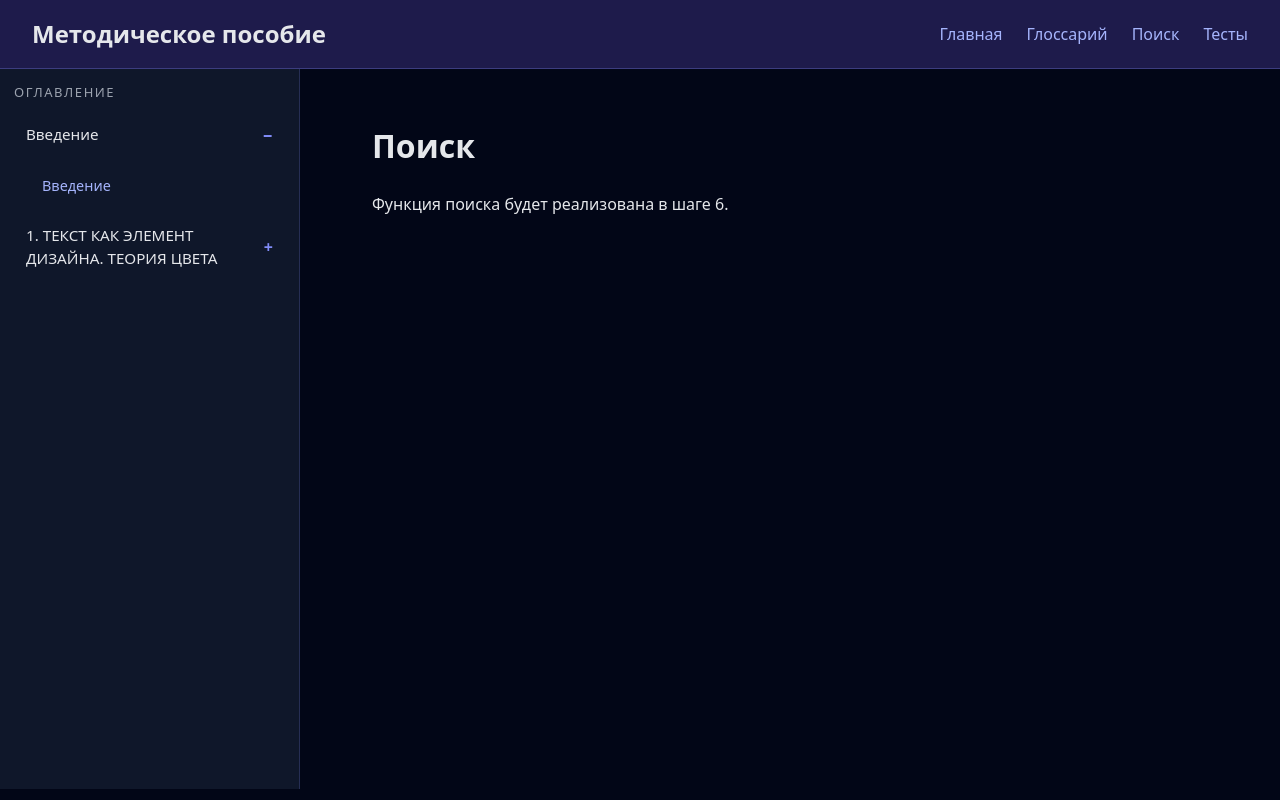
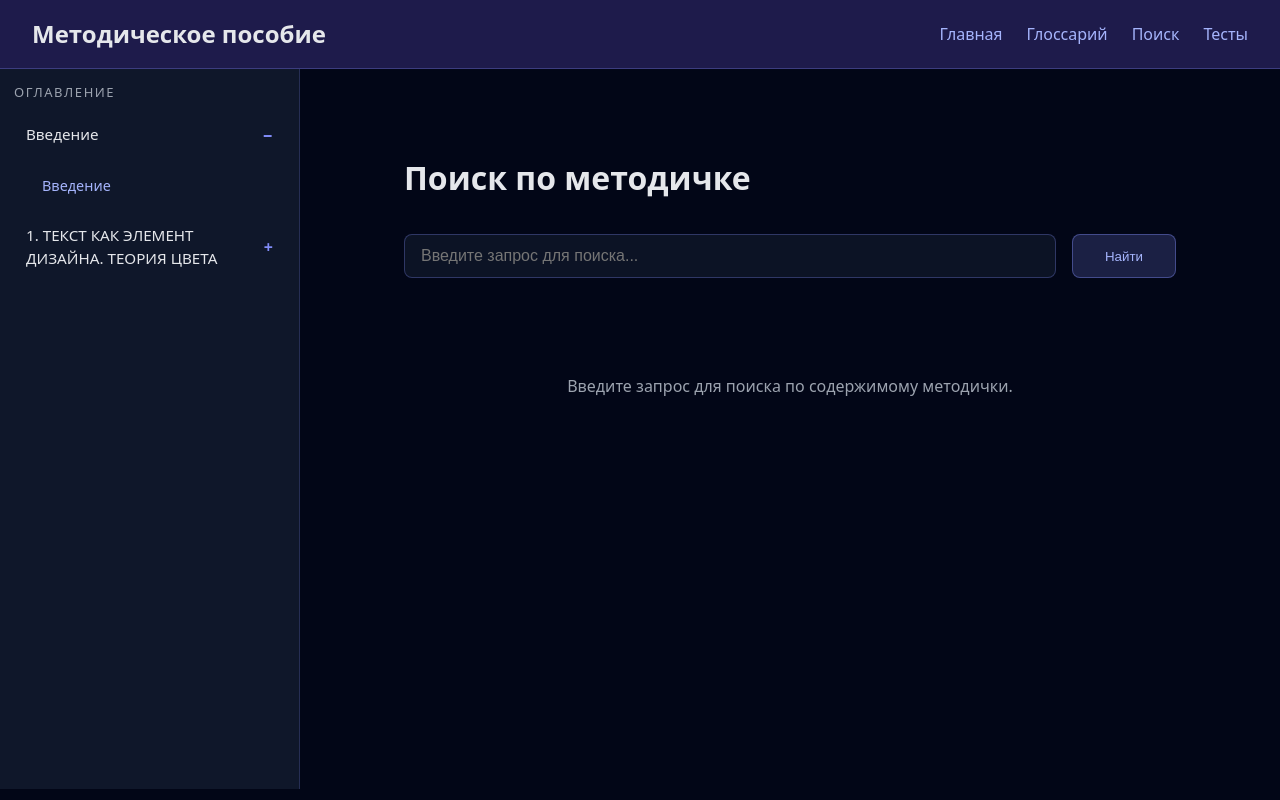
Before and after one commit to Nuwyint/metodichka-site, a React (Vite) app: page /search in a window 1280 px wide. Built offline with nearby package versions, Linux system fonts and the light colour scheme.

Commit message:
feat: full-text search with highlights

```diff
--- a/src/components/reader/AnchorLink.jsx
+++ b/src/components/reader/AnchorLink.jsx
@@ -1,6 +1,6 @@
 import { useState } from "react";
 
-export default function AnchorLink({ id, title }) {
+export default function AnchorLink({ id, title, level = 2 }) {
   const [copied, setCopied] = useState(false);
 
   const copyLink = () => {
@@ -11,11 +11,13 @@ export default function AnchorLink({ id, title }) {
     });
   };
 
+  const HeadingTag = `h${level}`;
+
   return (
     <span className="anchor-link-wrapper">
-      <a href={`#${id}`} className="anchor-link" id={id}>
+      <HeadingTag className="anchor-link" id={id}>
         {title}
-      </a>
+      </HeadingTag>
       <button
         onClick={copyLink}
         className="anchor-copy-btn"
--- a/src/index.css
+++ b/src/index.css
@@ -1,6 +1,7 @@
 @import "./styles/layout.css";
 @import "./styles/read.css";
 @import "./styles/reader.css";
+@import "./styles/search.css";
 
 *,
 *::before,
--- a/src/pages/ReadPage.jsx
+++ b/src/pages/ReadPage.jsx
@@ -65,7 +65,7 @@ export default function ReadPage() {
       {chapter.short && <p className="chapter-short">{chapter.short}</p>}
 
       <article className="section-content">
-        <AnchorLink id={section.id} title={section.title} />
+        <AnchorLink id={section.id} title={section.title} level={2} />
         <div className="section-blocks">
           {section.blocks.map((block, idx) => {
             const blockId = block.type === "heading"
@@ -76,7 +76,7 @@ export default function ReadPage() {
               <div key={idx} className="block" id={blockId || undefined}>
                 {block.type === "text" && <p>{block.content}</p>}
                 {block.type === "heading" && (
-                  <AnchorLink id={blockId} title={block.content} />
+                  <AnchorLink id={blockId} title={block.content} level={block.level || 3} />
                 )}
                 {block.type === "list" && (
                   block.listType === "ordered" ? (
--- a/src/pages/SearchPage.jsx
+++ b/src/pages/SearchPage.jsx
@@ -1,9 +1,72 @@
+import { useState } from "react";
+import { Link } from "react-router-dom";
+import { searchHandbook, highlightMatches } from "../utils/search";
+import "../styles/search.css";
+
 export default function SearchPage() {
-  // TODO: Будет реализовано в шаге 6
+  const [query, setQuery] = useState("");
+  const [results, setResults] = useState([]);
+
+  const handleSearch = (e) => {
+    e.preventDefault();
+    if (query.trim()) {
+      const searchResults = searchHandbook(query);
+      setResults(searchResults);
+    } else {
+      setResults([]);
+    }
+  };
+
   return (
     <div className="search-page">
-      <h1>Поиск</h1>
-      <p>Функция поиска будет реализована в шаге 6.</p>
+      <h1>Поиск по методичке</h1>
+
+      <form onSubmit={handleSearch} className="search-form">
+        <input
+          type="text"
+          value={query}
+          onChange={(e) => setQuery(e.target.value)}
+          placeholder="Введите запрос для поиска..."
+          className="search-input"
+        />
+        <button type="submit" className="search-btn">
+          Найти
+        </button>
+      </form>
+
+      {results.length > 0 && (
+        <div className="search-results">
+          <p className="results-count">Найдено результатов: {results.length}</p>
+          {results.map((result, idx) => (
+            <div key={idx} className="search-result-item">
+              <h3>
+                <Link to={`/read/${result.chapterId}/${result.sectionId}`}>
+                  {result.chapterTitle} → {result.sectionTitle}
+                </Link>
+              </h3>
+              <div className="result-snippets">
+                {result.matches.slice(0, 3).map((match, matchIdx) => (
+                  <p key={matchIdx} className="result-snippet">
+                    ...{highlightMatches(match.snippet, query)}...
+                  </p>
+                ))}
+              </div>
+            </div>
+          ))}
+        </div>
+      )}
+
+      {query && results.length === 0 && (
+        <div className="search-empty">
+          <p>Ничего не найдено. Попробуйте другой запрос.</p>
+        </div>
+      )}
+
+      {!query && (
+        <div className="search-empty">
+          <p>Введите запрос для поиска по содержимому методички.</p>
+        </div>
+      )}
     </div>
   );
 }
--- /dev/null
+++ b/src/styles/search.css
@@ -0,0 +1,105 @@
+/* Search Page Styles */
+.search-page {
+  max-width: 900px;
+  margin: 0 auto;
+  padding: 2rem;
+}
+
+.search-form {
+  display: flex;
+  gap: 1rem;
+  margin: 2rem 0;
+}
+
+.search-input {
+  flex: 1;
+  padding: 0.75rem 1rem;
+  background: rgba(15, 23, 42, 0.8);
+  border: 1px solid rgba(129, 140, 248, 0.3);
+  border-radius: 8px;
+  color: #e5e7eb;
+  font-size: 1rem;
+}
+
+.search-input:focus {
+  outline: none;
+  border-color: rgba(129, 140, 248, 0.6);
+  box-shadow: 0 0 0 3px rgba(129, 140, 248, 0.1);
+}
+
+.search-btn {
+  padding: 0.75rem 2rem;
+  background: rgba(129, 140, 248, 0.2);
+  border: 1px solid rgba(129, 140, 248, 0.4);
+  border-radius: 8px;
+  color: #a5b4fc;
+  font-weight: 500;
+  cursor: pointer;
+  transition: all 0.2s;
+}
+
+.search-btn:hover {
+  background: rgba(129, 140, 248, 0.3);
+  border-color: rgba(129, 140, 248, 0.6);
+}
+
+.search-results {
+  margin-top: 2rem;
+}
+
+.results-count {
+  color: #9ca3af;
+  margin-bottom: 1.5rem;
+}
+
+.search-result-item {
+  margin-bottom: 2rem;
+  padding: 1.5rem;
+  background: rgba(15, 23, 42, 0.5);
+  border: 1px solid rgba(129, 140, 248, 0.2);
+  border-radius: 8px;
+}
+
+.search-result-item h3 {
+  margin: 0 0 1rem 0;
+  font-size: 1.25rem;
+}
+
+.search-result-item h3 a {
+  color: #a5b4fc;
+  text-decoration: none;
+}
+
+.search-result-item h3 a:hover {
+  color: #818cf8;
+  text-decoration: underline;
+}
+
+.result-snippets {
+  display: flex;
+  flex-direction: column;
+  gap: 0.75rem;
+}
+
+.result-snippet {
+  margin: 0;
+  padding: 0.75rem;
+  background: rgba(15, 23, 42, 0.8);
+  border-radius: 6px;
+  color: #d1d5db;
+  line-height: 1.6;
+}
+
+.search-highlight {
+  background: rgba(251, 191, 36, 0.3);
+  color: #fbbf24;
+  padding: 0.1rem 0.2rem;
+  border-radius: 3px;
+  font-weight: 500;
+}
+
+.search-empty {
+  text-align: center;
+  padding: 3rem;
+  color: #9ca3af;
+}
--- /dev/null
+++ b/src/utils/search.js
@@ -0,0 +1,121 @@
+/**
+ * Утилиты для поиска по методичке
+ */
+
+import { handbook } from "../data/handbook";
+
+/**
+ * Нормализация текста для поиска
+ */
+function normalizeText(text) {
+  return text
+    .toLowerCase()
+    .trim()
+    .replace(/[^\w\sа-яё]/gi, '');
+}
+
+/**
+ * Поиск по методичке
+ */
+export function searchHandbook(query) {
+  if (!query || query.trim().length === 0) {
+    return [];
+  }
+
+  const normalizedQuery = normalizeText(query);
+  const results = [];
+
+  handbook.forEach((chapter) => {
+    chapter.sections.forEach((section) => {
+      const sectionMatches = [];
+
+      section.blocks.forEach((block, blockIndex) => {
+        let text = '';
+
+        if (block.type === 'text') {
+          text = block.content || '';
+        } else if (block.type === 'heading') {
+          text = block.content || '';
+        } else if (block.type === 'list' && block.items) {
+          text = block.items.join(' ');
+        }
+
+        const normalizedText = normalizeText(text);
+        if (normalizedText.includes(normalizedQuery)) {
+          // Находим позицию совпадения
+          const matchIndex = normalizedText.indexOf(normalizedQuery);
+          const contextStart = Math.max(0, matchIndex - 50);
+          const contextEnd = Math.min(normalizedText.length, matchIndex + normalizedQuery.length + 50);
+          const snippet = text.substring(contextStart, contextEnd);
+
+          sectionMatches.push({
+            blockIndex,
+            snippet,
+            matchIndex: matchIndex - contextStart
+          });
+        }
+      });
+
+      if (sectionMatches.length > 0) {
+        results.push({
+          chapterId: chapter.id,
+          chapterTitle: chapter.title,
+          sectionId: section.id,
+          sectionTitle: section.title,
+          matches: sectionMatches,
+          matchCount: sectionMatches.length
+        });
+      }
+    });
+  });
+
+  return results.sort((a, b) => b.matchCount - a.matchCount);
+}
+
+/**
+ * Подсветка совпадений в тексте
+ */
+export function highlightMatches(text, query) {
+  if (!query || !text) return text;
+
+  const normalizedQuery = normalizeText(query);
+  const normalizedText = normalizeText(text);
+  const regex = new RegExp(`(${normalizedQuery})`, 'gi');
+
+  // Находим все совпадения с учетом регистра
+  const matches = [];
+  let match;
+  const sourceRegex = new RegExp(query.replace(/[.*+?^${}()|[\]\\]/g, '\\$&'), 'gi');
+
+  while ((match = sourceRegex.exec(text)) !== null) {
+    matches.push({
+      start: match.index,
+      end: match.index + match[0].length,
+      text: match[0]
+    });
+  }
+
+  if (matches.length === 0) return text;
+
+  // Создаем массив частей текста с подсветкой
+  const parts = [];
+  let lastIndex = 0;
+
+  matches.forEach((match) => {
+    if (match.start > lastIndex) {
+      parts.push(text.substring(lastIndex, match.start));
+    }
+    parts.push(
+      <mark key={match.start} className="search-highlight">
+        {match.text}
+      </mark>
+    );
+    lastIndex = match.end;
+  });
+
+  if (lastIndex < text.length) {
+    parts.push(text.substring(lastIndex));
+  }
+
+  return parts;
+}
```
